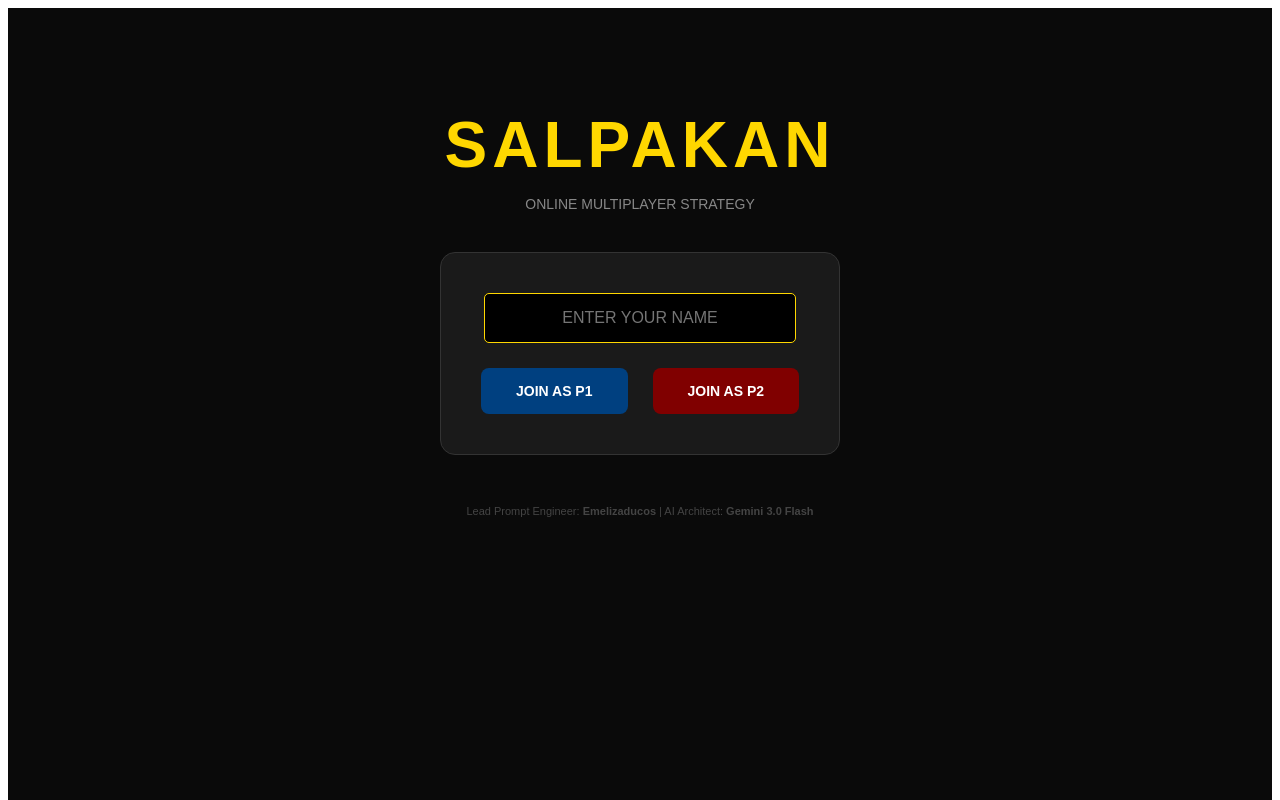
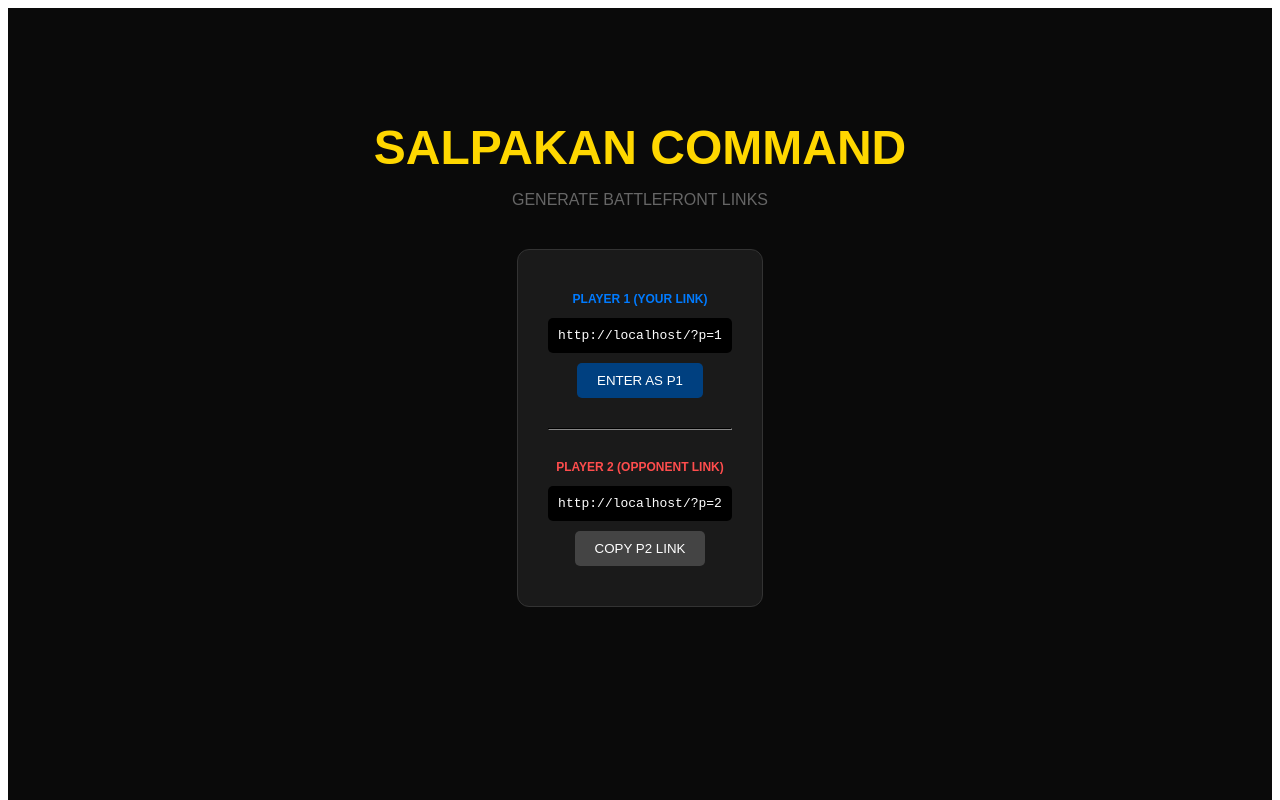
Before and after one commit to ducosdesign/salpakan-online, a React (Vite) app: page / in a window 1280 px wide. Shown: the top 800 px of the page. Built offline with nearby package versions, Linux system fonts and the light colour scheme; no server answers; the database is empty.

Commit message:
Feature: Dedicated player links and launcher UI

```diff
--- a/src/App.jsx
+++ b/src/App.jsx
@@ -1,53 +1,60 @@
 import { useState, useEffect } from "react";
-import { arbiter } from "./Arbiter";
 import PlayerBoard from "./PlayerBoard";
 
 export default function App() {
   const [player, setPlayer] = useState(null);
   const [name, setName] = useState(localStorage.getItem("user_name") || "");
+  const [view, setView] = useState("launcher"); // launcher or game
 
   useEffect(() => {
-    // Check the URL to see if we are already Player 1 or Player 2
     const params = new URLSearchParams(window.location.search);
-    const p = parseInt(params.get("player"));
-    if (p === 1 || p === 2) setPlayer(p);
+    const p = parseInt(params.get("p"));
+    if (p === 1 || p === 2) {
+      setPlayer(p);
+      setView("game");
+    }
   }, []);
 
-  const handleJoin = (p) => {
-    if (!name.trim()) return alert("Enter your name first!");
-    localStorage.setItem("user_name", name);
-    // Update the URL and refresh the page to join the game
-    window.location.href = window.location.pathname + `?player=${p}`;
-  };
+  const baseUrl = window.location.origin + window.location.pathname;
 
-  // If no player is selected, show the Landing Page
-  if (!player) {
+  if (view === "launcher") {
     return (
-      <div style={{ textAlign: "center", padding: "100px 20px", background: "#0a0a0a", color: "white", minHeight: "100vh", fontFamily: "sans-serif" }}>
-        <h1 style={{ color: "gold", fontSize: "4rem", margin: "0 0 10px 0", letterSpacing: "5px" }}>SALPAKAN</h1>
-        <p style={{ color: "#888", marginBottom: "40px", fontSize: "14px" }}>ONLINE MULTIPLAYER STRATEGY</p>
+      <div style={{ textAlign: "center", padding: "80px 20px", background: "#0a0a0a", color: "white", minHeight: "100vh", fontFamily: "sans-serif" }}>
+        <h1 style={{ color: "gold", fontSize: "3rem", marginBottom: "10px" }}>SALPAKAN COMMAND</h1>
+        <p style={{ color: "#666", marginBottom: "40px" }}>GENERATE BATTLEFRONT LINKS</p>
 
-        <div style={{ background: "#1a1a1a", padding: "40px", borderRadius: "15px", display: "inline-block", border: "1px solid #333" }}>
-          <input
-            value={name}
-            onChange={(e) => setName(e.target.value)}
-            placeholder="ENTER YOUR NAME"
-            style={{ padding: "15px", borderRadius: "5px", marginBottom: "25px", textAlign: "center", width: "280px", background: "#000", border: "1px solid gold", color: "white", fontSize: "16px" }}
-          />
+        <div style={{ background: "#1a1a1a", padding: "30px", borderRadius: "12px", border: "1px solid #333", display: "inline-block" }}>
+          <div style={{ marginBottom: "30px" }}>
+            <h3 style={{ color: "#007bff", fontSize: "12px" }}>PLAYER 1 (YOUR LINK)</h3>
+            <code style={{ display: "block", background: "#000", padding: "10px", margin: "10px 0", borderRadius: "5px" }}>
+              {baseUrl}?p=1
+            </code>
+            <button onClick={() => window.location.href = baseUrl + "?p=1"} style={{ padding: "10px 20px", background: "#004080", color: "white", border: "none", borderRadius: "5px", cursor: "pointer" }}>
+              ENTER AS P1
+            </button>
+          </div>
 
-          <div style={{ display: "flex", justifyContent: "center", gap: "25px" }}>
-            <button onClick={() => handleJoin(1)} style={{ padding: "15px 35px", background: "#004080", color: "white", borderRadius: "8px", cursor: "pointer", border: "none", fontWeight: "bold", fontSize: "14px", transition: "0.3s" }}>JOIN AS P1</button>
-            <button onClick={() => handleJoin(2)} style={{ padding: "15px 35px", background: "#800000", color: "white", borderRadius: "8px", cursor: "pointer", border: "none", fontWeight: "bold", fontSize: "14px", transition: "0.3s" }}>JOIN AS P2</button>
+          <hr style={{ borderColor: "#333", margin: "30px 0" }} />
+
+          <div style={{ marginBottom: "10px" }}>
+            <h3 style={{ color: "#ff4d4d", fontSize: "12px" }}>PLAYER 2 (OPPONENT LINK)</h3>
+            <code style={{ display: "block", background: "#000", padding: "10px", margin: "10px 0", borderRadius: "5px" }}>
+              {baseUrl}?p=2
+            </code>
+            <button
+              onClick={() => {
+                navigator.clipboard.writeText(baseUrl + "?p=2");
+                alert("Opponent link copied to clipboard! Send it to your friend.");
+              }}
+              style={{ padding: "10px 20px", background: "#444", color: "white", border: "none", borderRadius: "5px", cursor: "pointer" }}
+            >
+              COPY P2 LINK
+            </button>
           </div>
-        </div>
-
-        <div style={{ marginTop: "50px", color: "#444", fontSize: "11px" }}>
-          Lead Prompt Engineer: <b>Emelizaducos</b> | AI Architect: <b>Gemini 3.0 Flash</b>
         </div>
       </div>
     );
   }
 
-  // If a player is selected, show the Game Board
   return <PlayerBoard player={player} />;
 }
```
